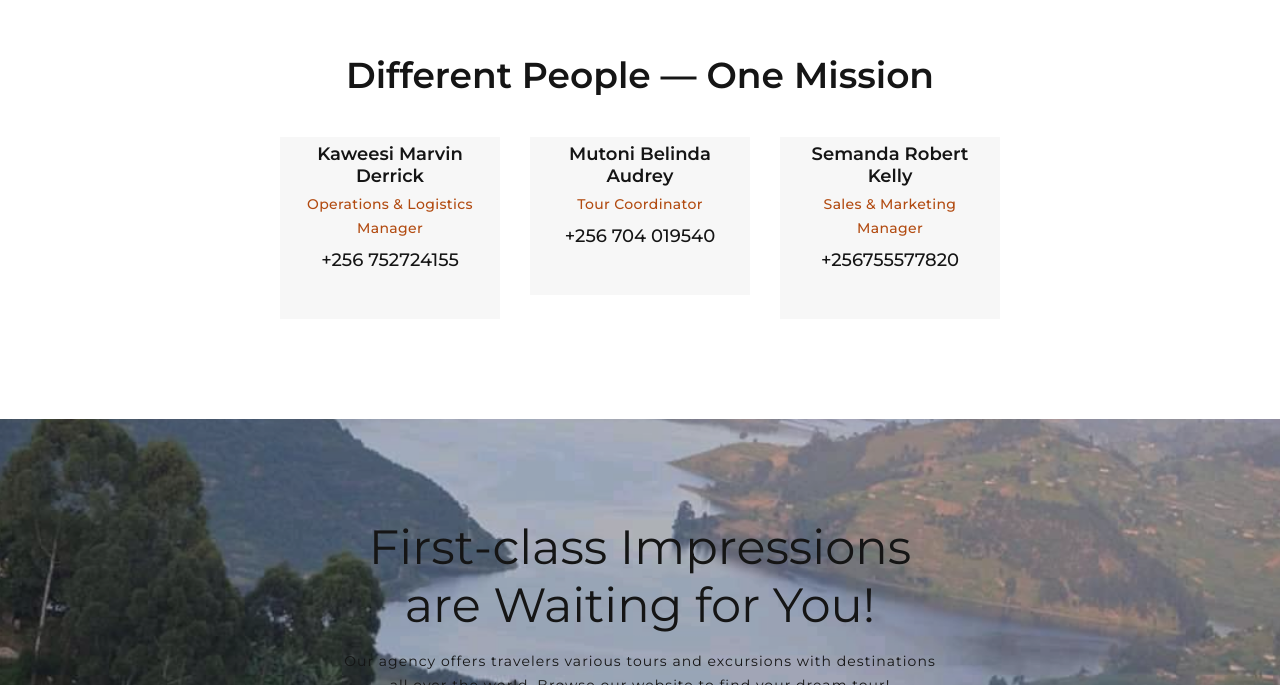
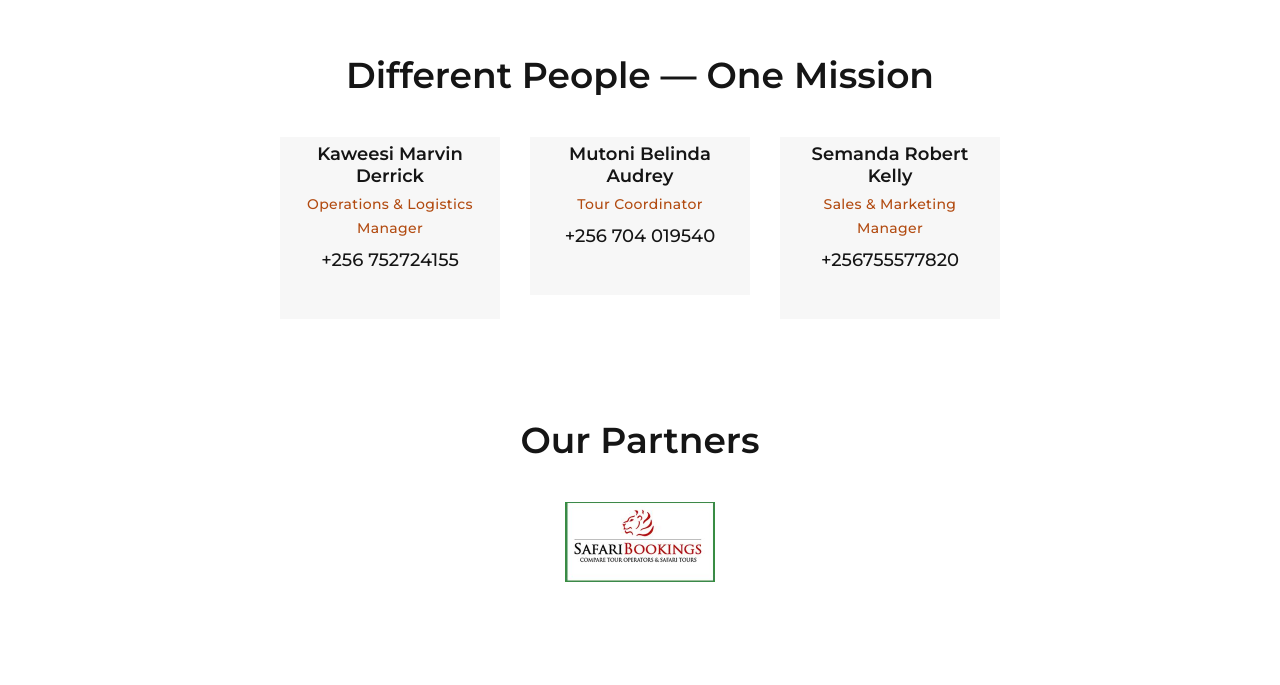
Before and after one commit to Klaus-in-Tech/blvckadventuresafaris.com, a plain HTML site: page index.html in a window 1280 px wide. Shown: the part 2115-2800 px from the top of the page. Drawn offline with Linux system fonts and the light colour scheme.

Commit message:
Added the safari bookings logo

```diff
--- a/index.html
+++ b/index.html
@@ -474,6 +474,27 @@
         </div>
       </div>
     </section>
+    <!-- Section Partners-->
+    <section class="section section-sm">
+      <div class="container">
+        <h3 class="title-block find-car oh"><span class="d-inline-block wow slideInUp">Our Partners</span></h3>
+        <div class="row row-30 justify-content-center box-ordered">
+          <div class="col-sm-6 col-md-4 col-lg-3 mb-4 text-center">
+            <a href="https://www.safaribookings.com/" target="_blank">
+              <img src="images/safari-bookings-logo.jpg" alt="SafariBookings" style="max-width: 150px; max-height: 80px; margin-bottom: 10px;">
+            </a>
+          </div>
+          <!-- Add more partner logos below as needed -->
+          <!-- Example:
+          <div class="col-sm-6 col-md-4 col-lg-3 mb-4 text-center">
+            <a href="https://www.example.com/" target="_blank">
+              <img src="images/example-partner-logo.png" alt="Example Partner" style="max-width: 150px; max-height: 80px; margin-bottom: 10px;">
+            </a>
+          </div>
+          -->
+        </div>
+      </div>
+    </section>
     <!-- Section Subscribe-->
     <section class="section bg-default text-center offset-top-50">
       <div class="parallax-container" data-parallax-img="images/aerial-view.jpg">
```
Also changed, not shown: images/safari-bookings-logo.jpg (added).
